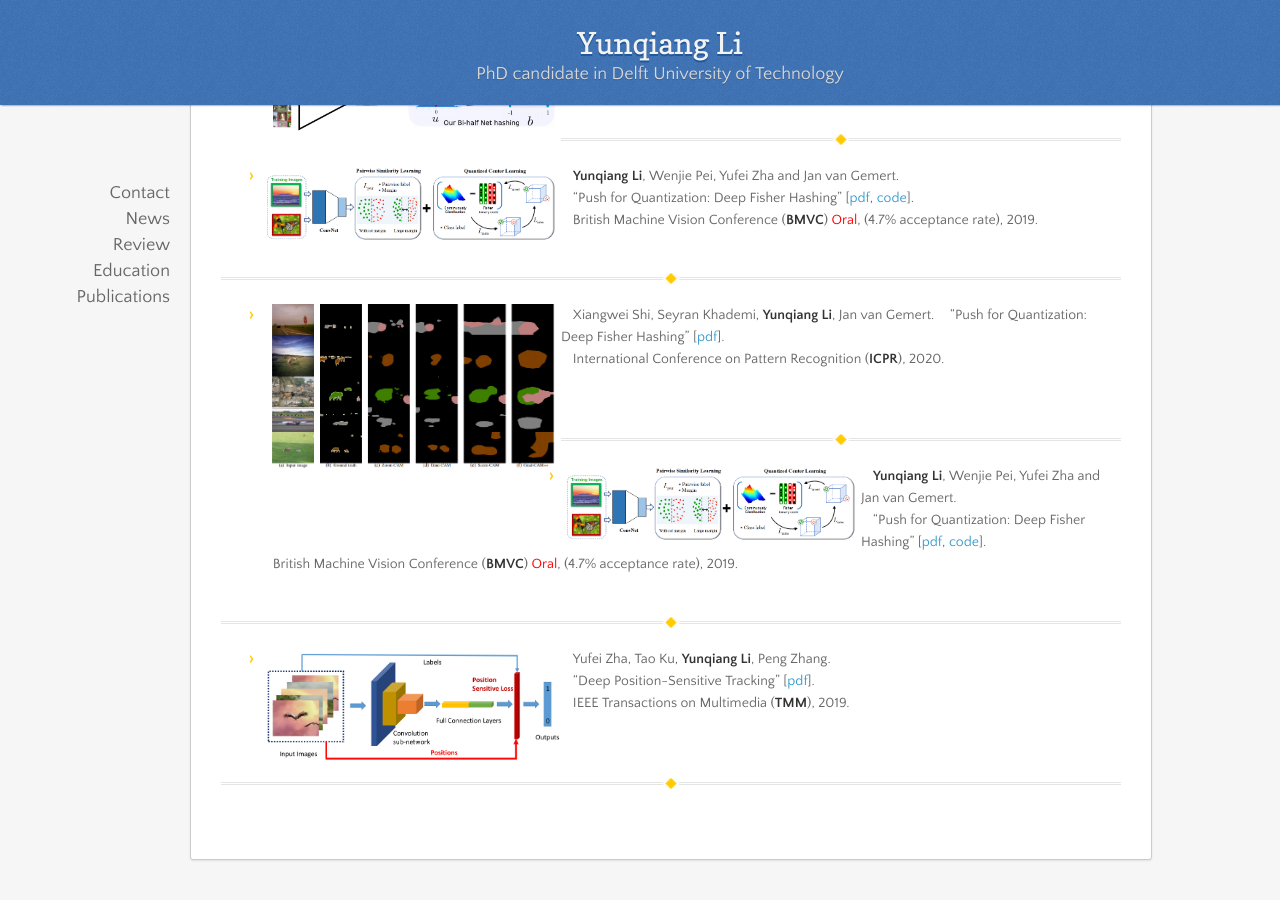
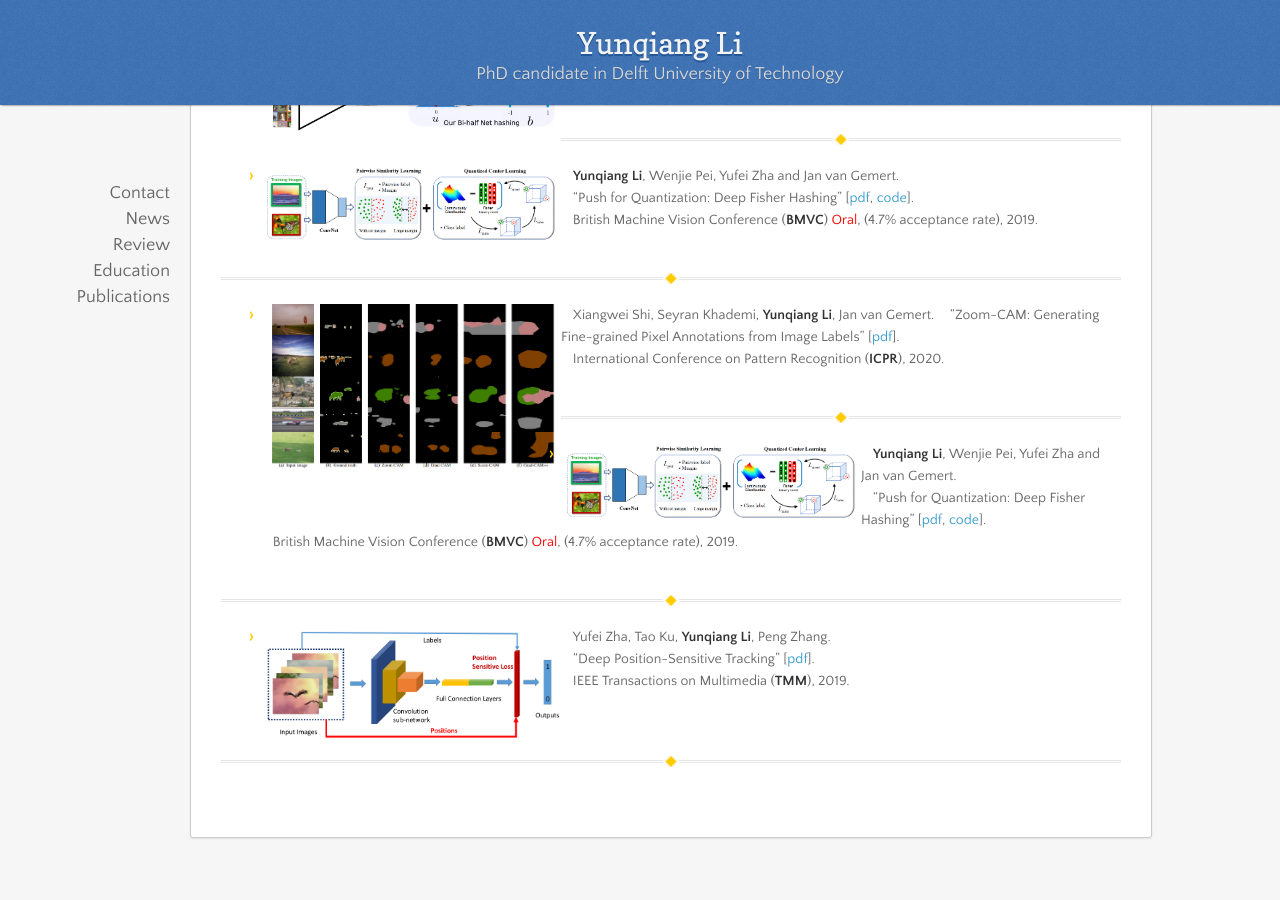
Before and after one commit to liyunqianggyn/liyunqianggyn.github.io, a Jekyll site: the page built from index.md, in a window 1280 px wide and 900 px high, scrolled down 1264 px. Built offline with Jekyll 4.4.1, drawn with Linux system fonts in a browser that asks for light colours; nearby versions of some CDN libraries; our own code applies the rules of GitHub Pages for plain Markdown files; after the commit the page ends 2142 px from its top, so only the background shows below that.

Commit message:
Update index.md

```diff
--- a/index.md
+++ b/index.md
@@ -71,10 +71,10 @@ Delft University of Technology
 
 ----------------------------------------------------------------------------------------------------------------------------
 - <img align="left" width="300" src="publication/Zoomcam.png">&emsp;Xiangwei Shi, Seyran Khademi, __Yunqiang Li__, Jan van Gemert.
-&emsp;"Push for Quantization: Deep Fisher Hashing" [<a href="https://arxiv.org/pdf/2010.08644.pdf">pdf</a>].<br/>
+&emsp;"Zoom-CAM: Generating Fine-grained Pixel Annotations from Image Labels" [<a href="https://arxiv.org/pdf/2010.08644.pdf">pdf</a>].<br/>
 &emsp;International Conference on Pattern Recognition (__ICPR__), 2020.
-&nbsp;
 <br><br>
+
 
 ----------------------------------------------------------------------------------------------------------------------------
 - <img align="left" width="300" src="publication/bmvc.png">&emsp;__Yunqiang Li__, Wenjie Pei, Yufei Zha and Jan van Gemert.
```
